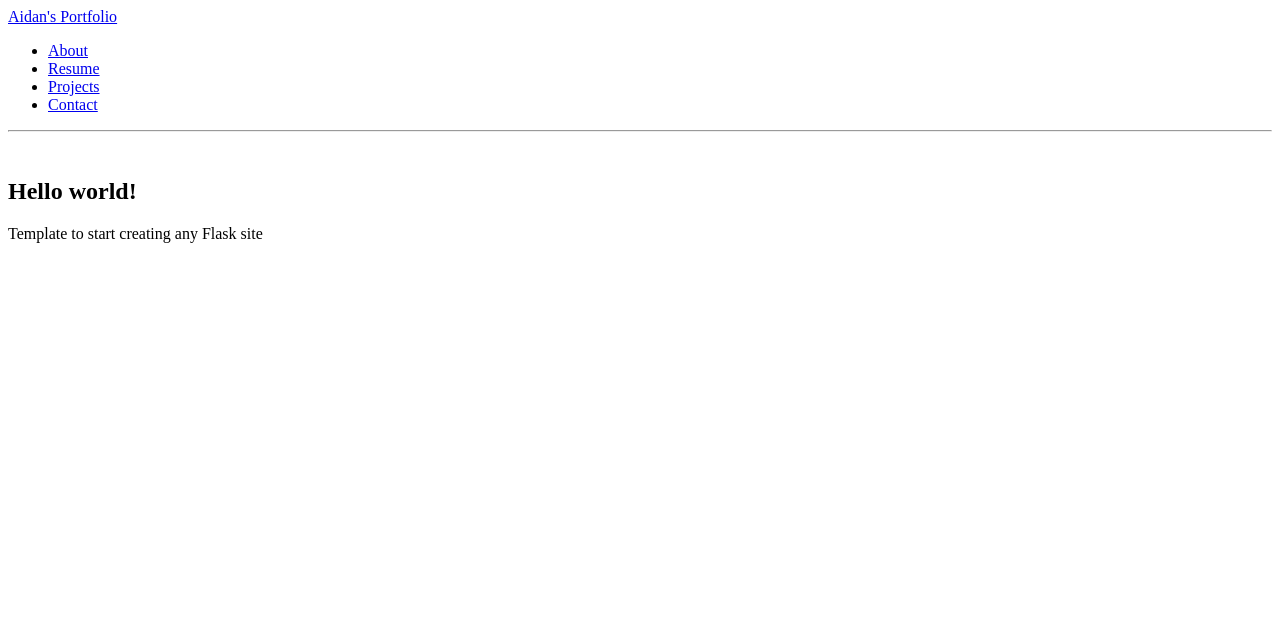
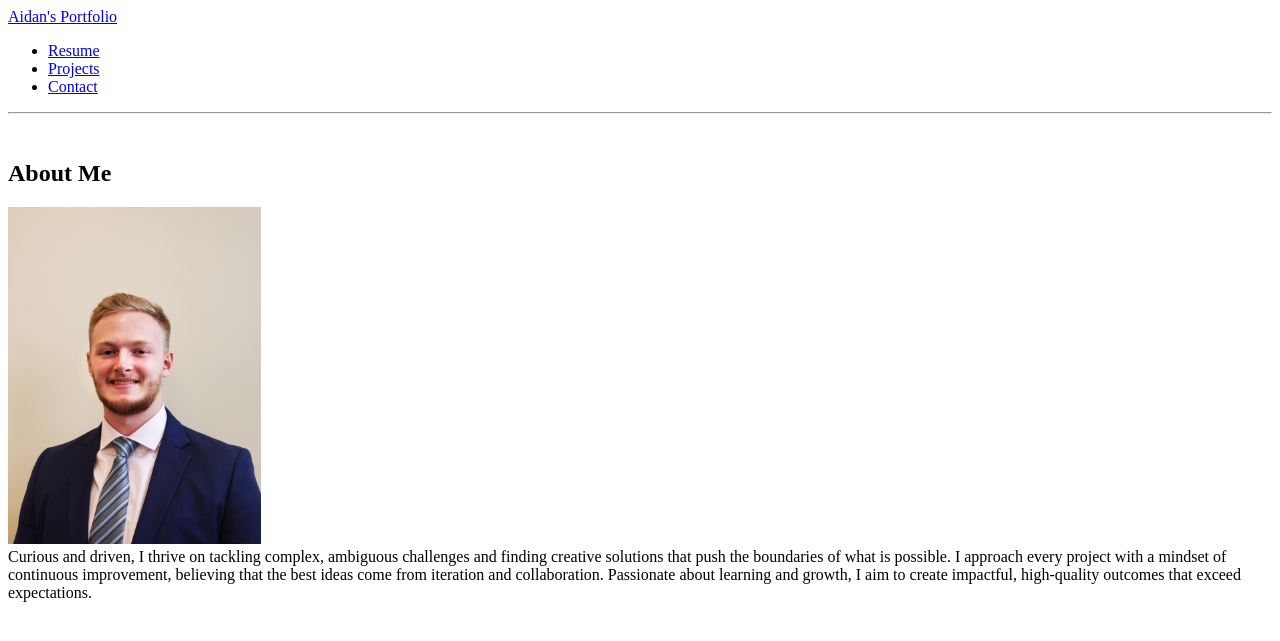
Before and after one commit to aidang1003/aidan-dev-portfolio, a Flask app: page / in a window 1280 px wide. Shown: the top 641 px of the page. Run offline with Flask 3, Linux system fonts and the light colour scheme.

Commit message:
About/Index Consolidation
Nothing to put on the homepage so making that the about/landing page

```diff
--- a/Portfolio/templates/base.html
+++ b/Portfolio/templates/base.html
@@ -24,12 +24,9 @@
           <ul>
             {% if g.user %}
             <li>
-              <a>Sample Hidden Nav Item</a>
+              <a>Hidden Nav Item</a>
             </li>
             {% endif %}
-            <li>
-              <a href="{{ url_for('about.about') }}">About</a>
-            </li>
             <li>
               <a href="{{ url_for('resume.resume') }}">Resume</a>
             </li>
--- a/Portfolio/templates/index.html
+++ b/Portfolio/templates/index.html
@@ -1,7 +1,26 @@
-{% extends 'base.html' %} {% block title %} Homepage {% endblock %} {% block
-body %}
+{% extends 'base.html' %} {% block title %} About Me {% endblock %} {% block body%}
 <div class="content-centered">
-  <h2>Hello world!</h2>
+  <h2>About Me</h2>
 </div>
-<div class="content-centered">Template to start creating any Flask site</div>
+
+<div>
+  <img src="static/images/firstday.jpg" height="20%" width="20%" />
+  <br />
+  <span
+    >Curious and driven, I thrive on tackling complex, ambiguous challenges and
+    finding creative solutions that push the boundaries of what is possible. I
+    approach every project with a mindset of continuous improvement, believing
+    that the best ideas come from iteration and collaboration. Passionate about
+    learning and growth, I aim to create impactful, high-quality outcomes that
+    exceed expectations.</span
+  >
+</div>
+
+<script>
+  function SelectAll(id) {
+    document.getElementById(id).focus();
+    document.getElementById(id).select();
+  }
+</script>
+
 {% endblock %}
```
Also changed, not shown: Portfolio/templates/about.html (deleted, +0 -26 lines).
